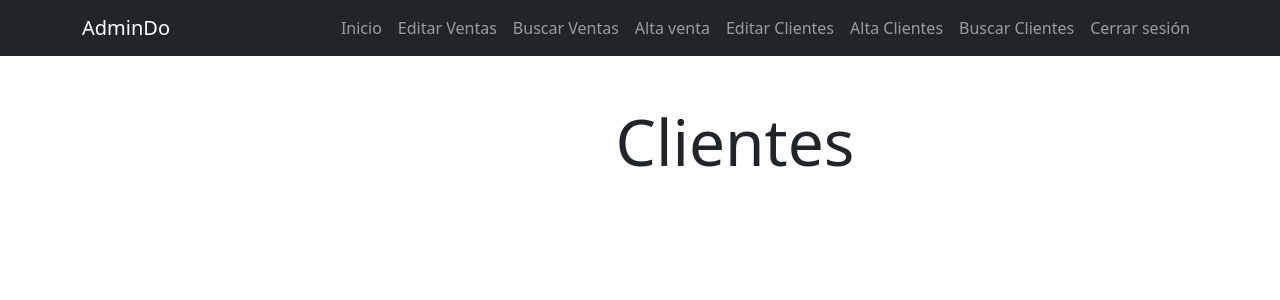
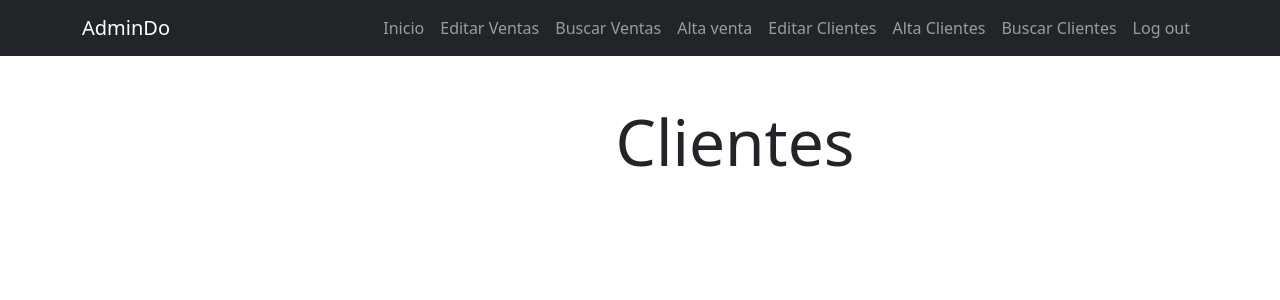
Before and after one commit to AxelYeray/Admindo-final, a Django app: page /clientes/ in a window 1280 px wide. Shown: the top 300 px of the page. Run offline with Django 5.2, Linux system fonts and the light colour scheme; the visitor is signed in with stand-in values (Sample User, id 1); data that the repository does not hold is empty.

Commit message:
last commit

```diff
--- a/tasks/templates/_navbar.html
+++ b/tasks/templates/_navbar.html
@@ -1,7 +1,8 @@
 <nav class="navbar navbar-expand-lg bg-dark navbar-dark">
     <div class="container">
         <a class="navbar-brand" href="#">AdminDo</a>
-      <button class="navbar-toggler" type="button" data-bs-toggle="collapse" data-bs-target="#navbarNav" aria-controls="navbarNav" aria-expanded="false" aria-label="Toggle navigation">
+        <button class="navbar-toggler" type="button" data-bs-toggle="collapse" data-bs-target="#navbarNav"
+            aria-controls="navbarNav" aria-expanded="false" aria-label="Toggle navigation">
             <span class="navbar-toggler-icon"></span>
         </button>
         <div class="collapse navbar-collapse" id="navbarNav">
@@ -31,14 +32,14 @@
                     <a href="/clientes/completed" class="nav-link">Buscar Clientes</a>
                 </li>
                 <li class="nav-item">
-                <a href="logout/" class="nav-link">Cerrar sesión</a>
+                    <a href="logout/" class="nav-link">Log out</a>
                 </li>
                 {% else %}
                 <li class="nav-item">
-                <a href="signin/" class="nav-link">Iniciar sesión</a>
+                    <a href="signin/" class="nav-link">Signin</a>
                 </li>
                 <li class="nav-item">
-                <a href="/register/" class="nav-link">Registrar</a>
+                    <a href="/register/" class="nav-link">Register</a>
                 </li>
                 {% endif %}
             </ul>
```
Lines whose indentation alone changed are shown as unchanged.
